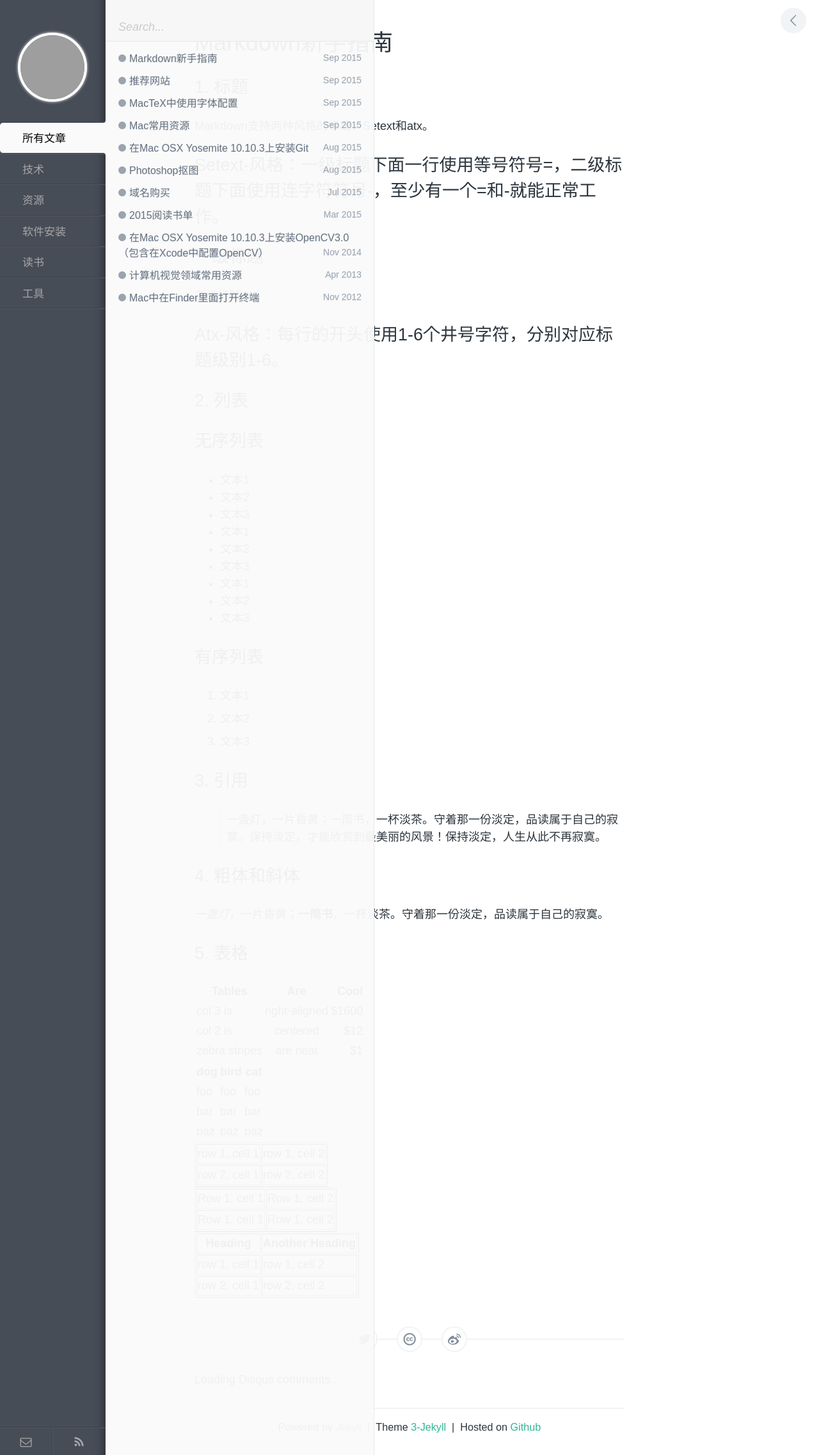
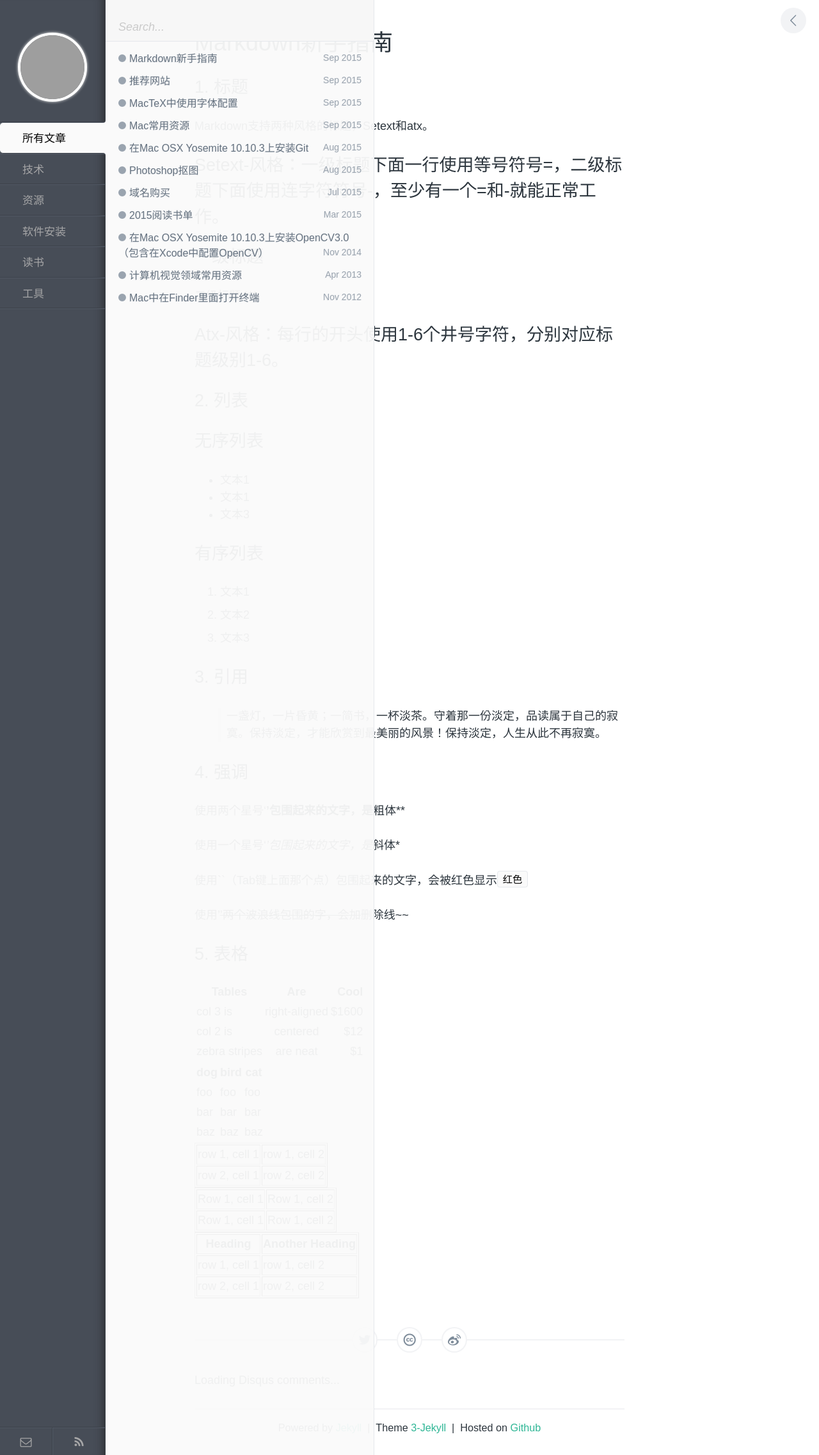
Before and after one commit to zhuyafei/zhuyafei.github.io, a Jekyll site: the page built from _posts/tech/2015-09-20-Markdown.md, in a window 1280 px wide. Shown: the whole page at 64% size. Built offline with Jekyll 4.4.1, drawn with Linux system fonts in a browser that asks for light colours; comment, search, counter and statistics services are not loaded; grey boxes are pictures that could not be loaded.

Commit message:
Modify 2015-09-20-Markdown.md

```diff
--- a/_posts/tech/2015-09-20-Markdown.md
+++ b/_posts/tech/2015-09-20-Markdown.md
@@ -23,15 +23,7 @@ Markdown支持两种风格的标题，Setext和atx。
 ## 无序列表
 
 - 文本1
-- 文本2
-- 文本3
-
 * 文本1
-* 文本2
-* 文本3
-
-+ 文本1
-+ 文本2
 + 文本3
 
 ## 有序列表
@@ -43,9 +35,15 @@ Markdown支持两种风格的标题，Setext和atx。
 # 3. 引用
 > 一盏灯，一片昏黄；一简书，一杯淡茶。守着那一份淡定，品读属于自己的寂寞。保持淡定，才能欣赏到最美丽的风景！保持淡定，人生从此不再寂寞。
 
-# 4. 粗体和斜体
+# 4. 强调
 
-*一盏灯*，一片昏黄；**一简书**，一杯淡茶。守着那一份淡定，品读属于自己的寂寞。
+使用两个星号‘**’包围起来的文字，是**粗体**
+
+使用一个星号‘*’包围起来的文字，是*斜体*
+
+使用``（Tab键上面那个点）包围起来的文字，会被红色显示`红色`
+
+使用’~~’两个波浪线包围的字，会加~~删除线~~
 
 # 5. 表格
 
```
